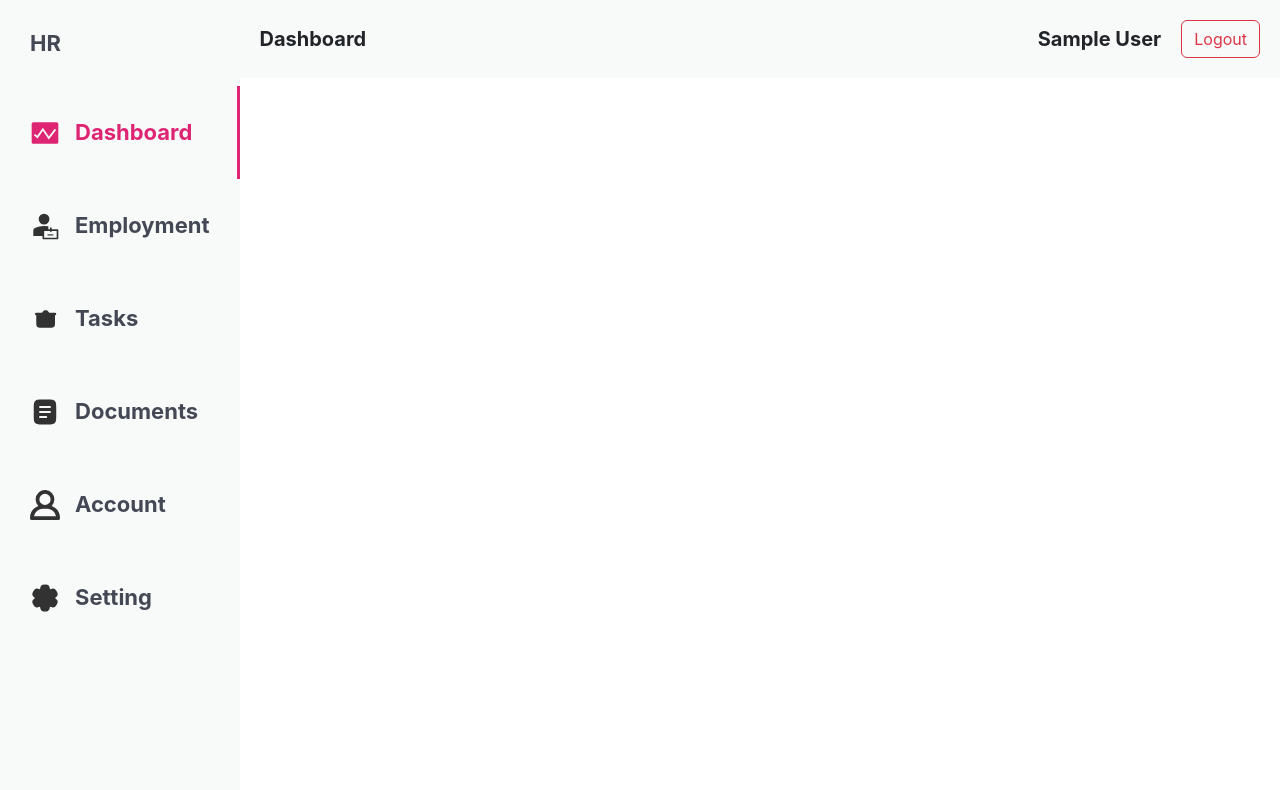
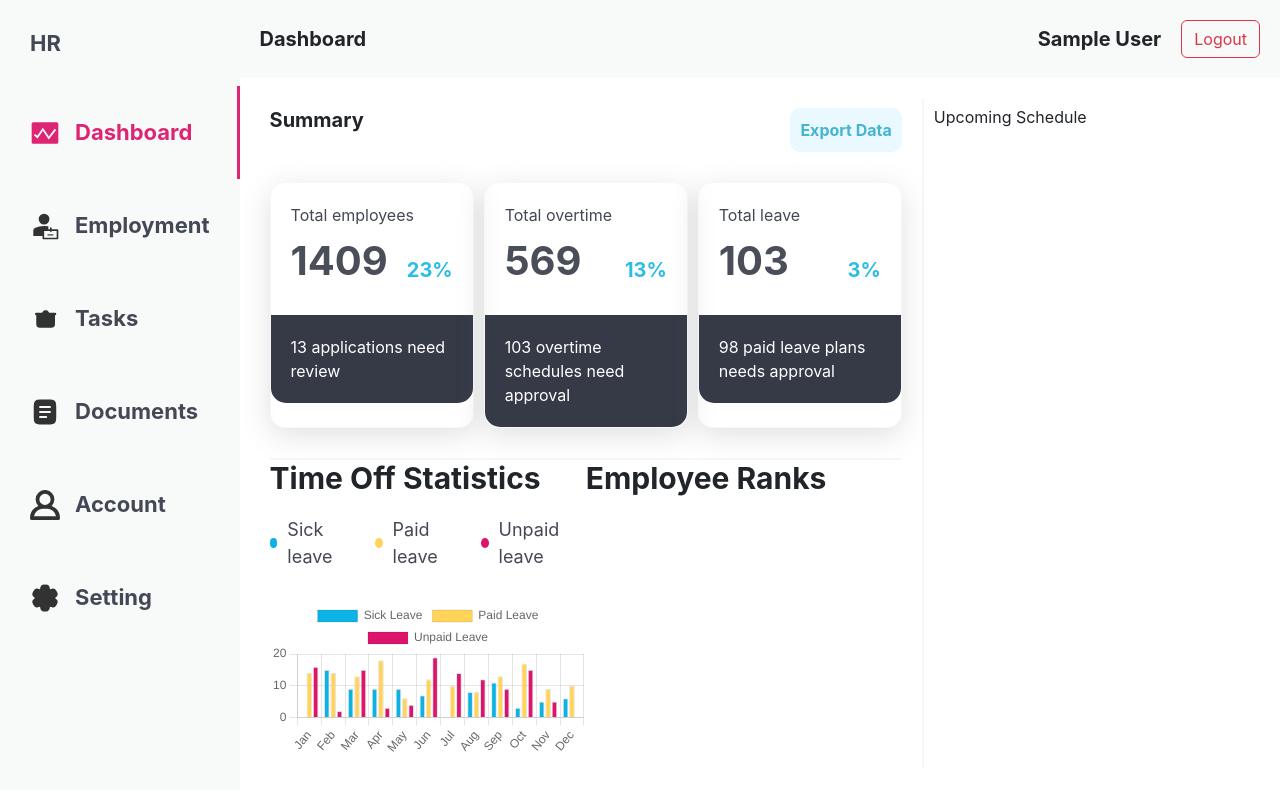
Before and after one commit to Celoka/HR-APP, a React (Create React App) app: page /dashboard in a window 1280 px wide. Shown: the top 790 px of the page. Built offline with nearby package versions, Linux system fonts and the light colour scheme; sample sign-in values are in the browser's storage.

Commit message:
first commit

```diff
--- a/src/App.js
+++ b/src/App.js
@@ -35,10 +35,16 @@ const App = () => {
       setTokenItem(token);
     };
   }, []);
+  const value = {
+    setUserDetails: setUserDetails,
+    userDetails: userDetails,
+    setTokenItem: setTokenItem,
+    tokenItem: tokenItem
+  };
 
   return (
     <QueryClientProvider client={queryClient}>
-      <UserDetails.Provider value={userDetails}>
+      <UserDetails.Provider value={value}>
         <Routes>
           <Route path="/"
             element={
--- a/src/components/DashLayout/index.js
+++ b/src/components/DashLayout/index.js
@@ -3,7 +3,30 @@ import { useNavigate } from "react-router-dom";
 import Toastify from 'toastify-js';
 import Button from 'react-bootstrap/Button';
 import { UserDetails, toastProperty, success } from '../../Data';
+import TimeOffStatistics from '../TimeOffStatistics';
+
 import './index.scss';
+
+const analytics = [
+  {
+    name: 'Total employees',
+    total: 1409,
+    per: '23%',
+    summary: '13 applications need review'
+  },
+  {
+    name: 'Total overtime',
+    total: 569,
+    per: '13%',
+    summary: '103 overtime schedules need approval'
+  },
+  {
+    name: 'Total leave',
+    total: 103,
+    per: '3%',
+    summary: '98 paid leave plans needs approval'
+  },
+];
 
 const DashLayout = ({ currentScreen }) => {
   const user = useContext(UserDetails);
@@ -11,34 +34,92 @@ const DashLayout = ({ currentScreen }) => {
 
   const handleLogout = () => {
     Toastify({
-      text: "Login was successful",
+      text: "Logout was successful",
       ...toastProperty,
       style: success
     }).showToast();
     localStorage.removeItem('token');
     localStorage.removeItem('user');
+    user.setUserDetails({});
+    user.setTokenItem()
     navigate('/login');
   };
 
   const DashboardContent = () => (
-    <div className="dashLayout__first">
-      <h1 className='dashLayout__title'>
-        Summary
-      </h1>
-    < button className="dashLayout__button">Export Data</button>
-    </div>
+    <section className="dashLayout__first">
+      <main className="dashLayout__first-main">
+        <div className="dashLayout__div">
+          <h1 className='dashLayout__title'>
+            Summary
+          </h1>
+          < button className="dashLayout__button">Export Data</button>
+        </div>
+        <div className="dashLayout__items">
+          {
+            analytics.map((analytic) => (
+              <div  className="dashLayout__item">
+                <div className="dashLayout__item-cover">
+                  <p>{analytic.name}</p>
+                  <div className="dashLayout__item-content">
+                    <h1>{analytic.total}</h1>
+                    <p>{analytic.per}</p>
+                  </div>
+                </div>
+                <div className="dashLayout__item-descr">
+                  <p>
+                    {analytic.summary}
+                  </p>
+                </div>
+              </div>
+            ))
+          }
+        </div>
+
+        <main className="dashLayout__down">
+          <div className="dashLayout__down-div1">
+            <h1 className="dashLayout__down-h1">Time Off Statistics</h1>
+            <div className="dashLayout__down-p">
+              <span className="dashLayout__dot-cover">
+                <div className="dashLayout__dot"/>
+                <p> Sick leave</p>
+              </span>
+              <span className="dashLayout__dot-cover">
+                <div className="dashLayout__dot" style={{ background: '#FFD459'}}/>
+                <p>Paid leave</p>
+              </span>
+              <span
+                className="dashLayout__dot-cover">
+                <div className="dashLayout__dot" style={{ background: '#DC146C'}}/>
+                <p>Unpaid leave</p>
+              </span>
+            </div>
+            <TimeOffStatistics />
+          </div>
+
+          <div className="dashLayout__down-div2">
+            <h1  className="dashLayout__down-h1">Employee Ranks</h1>
+          </div>
+
+        </main>
+
+
+      </main>
+      <main className="dashLayout__first-two">
+        <h1>Upcoming Schedule</h1>
+      </main>
+    </section>
   );
 
   const screenObject = {
-    dashboard: <DashboardContent />
-  }
+    Dashboard: <DashboardContent />
+  };
 
   return (
     <div className="dashLayout">
       <div className="dashLayout__log">
         <h1 className="dashLayout__current">{currentScreen}</h1>
         <div className="dashLayout__log-div">
-          <p>{`${user.firstName} ${user.lastName}`}</p>
+          <p>{`${user.userDetails.firstName} ${user.userDetails.lastName}`}</p>
           <Button
             variant="outline-danger"
             onClick={handleLogout}
--- a/src/components/DashLayout/index.scss
+++ b/src/components/DashLayout/index.scss
@@ -14,6 +14,7 @@
     align-items: center;
     padding: 20px;
     background-color: #F8F9F9;
+    flex-wrap: wrap;
     p {
       font-weight: bold;
       font-size: 20px;
@@ -22,6 +23,7 @@
 
   &__log-div {
     display: flex;
+    flex-wrap: wrap;
     gap: 20px;
     justify-content: end;
     align-items: center;
@@ -29,14 +31,133 @@
 
   &__first {
     display: flex;
+    padding: 20px;
   }
 
+  &__first-main {
+    flex: 2;
+    padding: 10px;
+    border-right: 2px solid #F6F7F8;
+    padding-right: 20px;
+  }
+
+  &__first-two {
+    flex: 1;
+    padding: 10px;
+  }
+
+  &__div {
+    display: flex;
+    justify-content: space-between;
+    flex-wrap: wrap;
+  }
+
+
   &__title {
+    font-size: 20px;
+    font-weight: bold;
+  }
+
+  &__button {
+    color: #42B5D1;
+    background-color: #EAF9FF;
+    font-weight: bold;
+    padding: 10px;
+    border-radius: 10px;
+  }
+
+  &__items {
+    display: flex;
+    gap: 10px;
+    padding-bottom: 30px;
+    border-bottom: 2px solid #F6F7F8;
+    flex-wrap: wrap;
+  }
+
+  &__item {
+    box-shadow: rgba(100, 100, 111, 0.2) 0px 7px 29px 0px;
+    border: 1px solid #F6F7F8;
+    border-radius: 15px;
+    flex: 1;
+    margin-top: 30px;
+    p {
+      color: #AFB1B5;
+    }
+  }
+
+  &__item-cover {
+    padding: 20px;
+    p {
+      color: #444855;
+    }
+  }
+
+  &__item-content {
+    display: flex;
+    justify-content: space-between;
+    align-items: flex-end;
+    margin-top: 10px;
+    margin-bottom: 10px;
+    h1 {
+      color: #494E59;
+      font-size: 40px;
+      font-weight: bold;
+    }
+    p {
+      color: #2BBDE6;
+      font-weight: bold;
+      font-size: 20px;
+
+    }
+  }
+
+  &__item-descr {
+    background-color: #363A47;
+    padding: 20px;
+    border-bottom-left-radius: 15px;
+    border-bottom-right-radius: 15px;
+    p {
+      color: #fff;
+    }
+  }
+
+  &__down {
+    display: flex;
+    flex-wrap: wrap;
+  }
+
+  &__down-div1 {
+    flex: 1;
+  }
+
+  &__down-div2 {
+    flex: 1;
+  }
+
+  &__down-h1 {
     font-size: 30px;
     font-weight: bold;
   }
 
-  &__buttton {
+  &__down-p {
+    display: flex;
+    gap: 20px;
+    font-size: 18px;
+    color: #444855;
+    margin-top: 20px;
+    margin-bottom: 30px;
+  }
 
+  &__dot {
+    height: 10px;
+    width: 10px;
+    background-color: #0BB2E3;
+    border-radius: 50%;
+  }
+
+  &__dot-cover {
+    display: flex;
+    align-items: center;
+    gap: 10px;
   }
 }
--- /dev/null
+++ b/src/components/Loading.js
@@ -0,0 +1,3 @@
+const LoadingState = () => <div className="loading" />;
+
+export default LoadingState;
--- a/src/components/Login/index.js
+++ b/src/components/Login/index.js
@@ -1,16 +1,17 @@
-import React, { useState } from 'react';
+import React, { useState, useContext } from 'react';
 import Toastify from 'toastify-js';
 import { useNavigate } from "react-router-dom";
 import { useMutation, } from 'react-query';
 import Form from 'react-bootstrap/Form';
 import Row from 'react-bootstrap/Row';
 import Button from 'react-bootstrap/Button';
-import { postData, toastProperty, error, success } from '../../Data';
+import { postData, toastProperty, error, success, UserDetails } from '../../Data';
+import LoadingState from '../Loading';
 
 import './index.scss';
 
-
 const Login = () => {
+  const user = useContext(UserDetails);
   const navigate = useNavigate();
   const [data, setData] = useState({
     emailAddress: '',
@@ -27,7 +28,6 @@ const Login = () => {
 
   const mutation = useMutation((data) => postData(data, 'user/login'), {
     onSuccess: (res) => {
-      console.log(res, 'res')
       if(res.msg === 'User does not exist') {
         Toastify({
           text: "Email or password not correct",
@@ -36,14 +36,18 @@ const Login = () => {
         }).showToast();
       }
       else {
-        localStorage.setItem('token', res.payload.token);
-        localStorage.setItem('user', JSON.stringify(res.payload.user));
+        const token = res.payload.token;
+        const userData = res.payload.user;
+        localStorage.setItem('token', token);
+        localStorage.setItem('user', JSON.stringify(userData));
+        user.setTokenItem(token);
+        user.setUserDetails(userData);
+        navigate('/dashboard');
         Toastify({
           text: "Login was successful",
           ...toastProperty,
           style: success,
         }).showToast();
-        navigate('/dashboard');
       }
     },
   });
@@ -115,7 +119,17 @@ const Login = () => {
             />
           </Form.Group>
         </Form>
-          <Button variant="outline-primary" size="lg" onClick={handleSubmit}>Login</Button>
+          {
+            mutation.isLoading
+              ? <LoadingState />
+              :  <Button
+                    variant="outline-primary"
+                    size="lg"
+                    onClick={handleSubmit}
+                  >
+                    Login
+                  </Button>
+          }
           <p
             className="auth__none"
           >
--- a/src/components/Signup/index.js
+++ b/src/components/Signup/index.js
@@ -6,6 +6,7 @@ import Form from 'react-bootstrap/Form';
 import Row from 'react-bootstrap/Row';
 import Button from 'react-bootstrap/Button';
 import { postData, error, success } from '../../Data';
+import LoadingState from '../Loading';
 
 import './index.scss';
 
@@ -165,8 +166,17 @@ const Signup = () => {
             />
           </Form.Group>
         </Form>
-          <Button
-            variant="outline-primary"size="lg" onClick={handleSubmit}>Submit</Button>
+          {
+            mutation.isLoading
+              ? <LoadingState />
+              :  <Button
+                    variant="outline-primary"
+                    size="lg"
+                    onClick={handleSubmit}
+                  >
+                    Submit
+                  </Button>
+          }
           <p
             className="auth__none"
           >
--- a/src/components/TimeOffStatistics.js
+++ b/src/components/TimeOffStatistics.js
@@ -11,22 +11,22 @@ const TimeOffStatistics = () => {
       datasets: [
         {
           label: 'Sick Leave',
-          backgroundColor: 'rgba(255, 99, 132, 0.5)',
-          borderColor: 'rgba(255, 99, 132, 1)',
+          backgroundColor: '#0BB2E3',
+          //borderColor: 'rgba(255, 99, 132, 1)',
           borderWidth: 1,
           data: getRandomData(),
         },
         {
           label: 'Paid Leave',
-          backgroundColor: 'rgba(54, 162, 235, 0.5)',
-          borderColor: 'rgba(54, 162, 235, 1)',
+          backgroundColor: '#FFD459',
+         // borderColor: 'rgba(54, 162, 235, 1)',
           borderWidth: 1,
           data: getRandomData(),
         },
         {
           label: 'Unpaid Leave',
-          backgroundColor: 'rgba(75, 192, 192, 0.5)',
-          borderColor: 'rgba(75, 192, 192, 1)',
+          backgroundColor: '#DC146C',
+          //borderColor: 'rgba(75, 192, 192, 1)',
           borderWidth: 1,
           data: getRandomData(),
         },
@@ -87,15 +87,14 @@ const TimeOffStatistics = () => {
 
   return (
     <div className="stat-card">
-      <h3>Time off Statistics</h3>
       <div className="chart-container">
         <canvas id="timeOffChart"></canvas>
       </div>
-      <div className="chart-toggle">
+      {/* <div className="chart-toggle">
         <button onClick={() => handleChartTypeChange('month')}>Month</button>
         <button onClick={() => handleChartTypeChange('week')}>Week</button>
         <button onClick={() => handleChartTypeChange('year')}>Year</button>
-      </div>
+      </div> */}
     </div>
   );
 };
--- a/src/index.scss
+++ b/src/index.scss
@@ -26,3 +26,17 @@ ul,li ,p{
   padding: 0px;
   margin: 0px;
 }
+
+.loading {
+  width: 50px;
+  height: 50px;
+  border: 10px solid #f3f3f3;
+  border-top:  10px solid #3498db;
+  border-radius: 50%;
+  animation: spin 2s linear infinite;
+}
+
+@keyframes spin {
+  0% { transform: rotate(0deg); }
+  100% { transform: rotate(360deg); }
+}
```
Also changed, not shown: src/App.css (deleted, +0 -38 lines), 1 other file (tests, documents, lock files or other folders).
